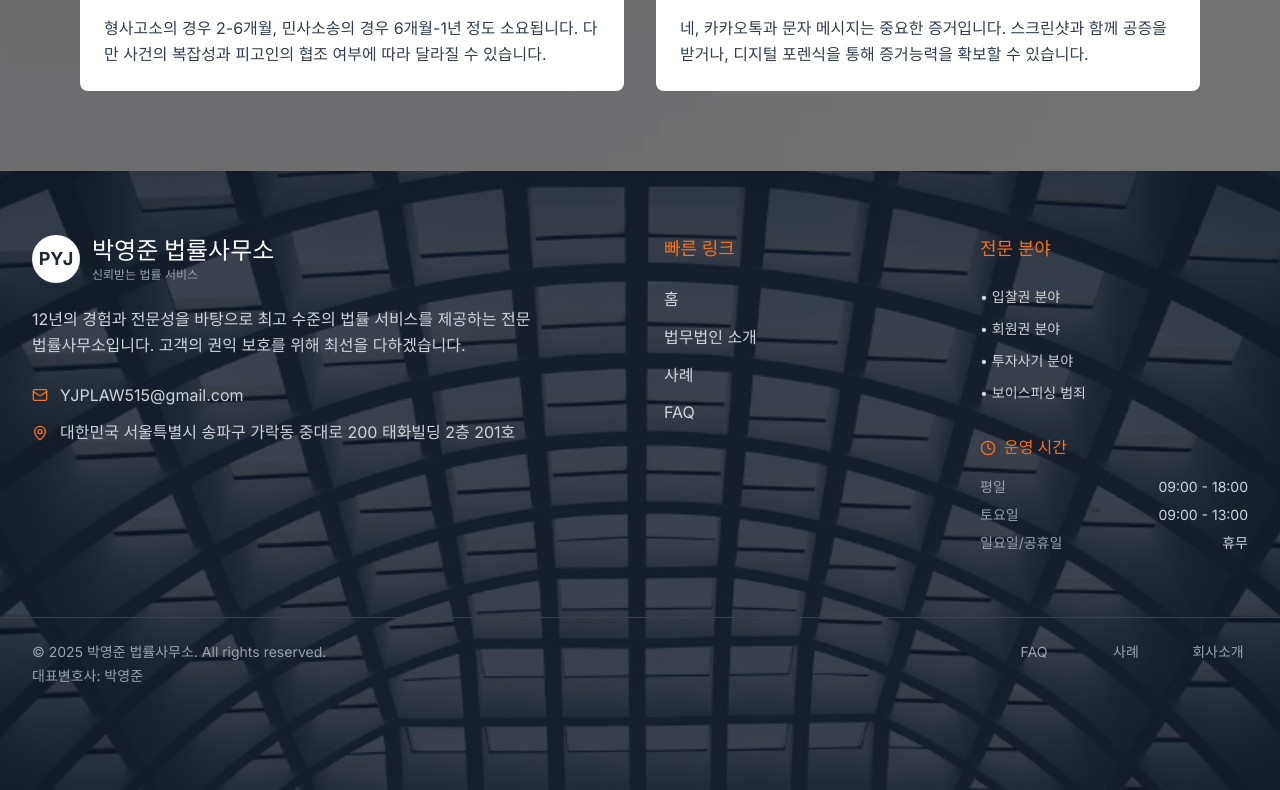
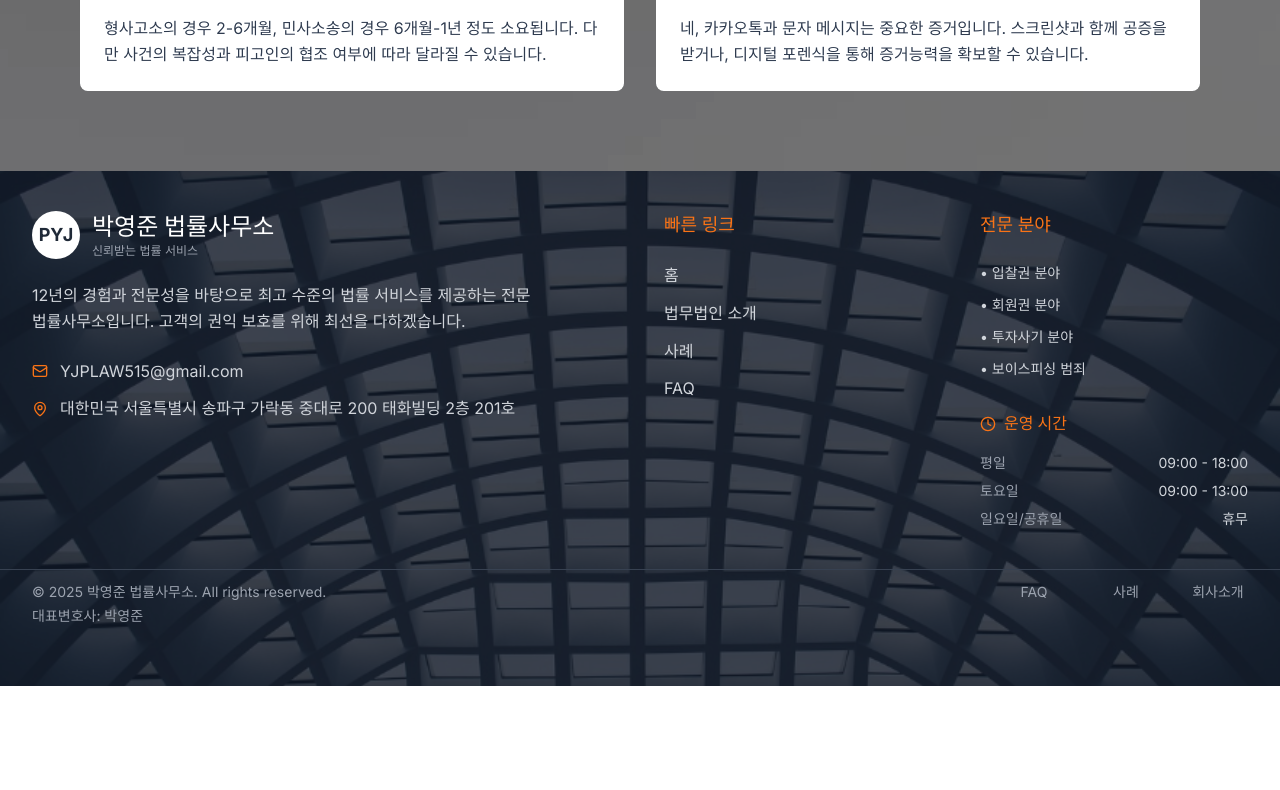
Before and after one commit to gu991230-cyber/gugit, a Next.js app: page / in a window 1280 px wide. Shown: the part 5549-6339 px from the top of the page. After the commit the page ends 6235 px from the top, so only its background shows below. Built offline with nearby package versions, Linux system fonts and the light colour scheme; no server answers.

Commit message:
style: reduce footer vertical padding for lower height

```diff
--- a/src/components/Footer.tsx
+++ b/src/components/Footer.tsx
@@ -3,7 +3,7 @@ import { Phone, Mail, MapPin, Clock } from 'lucide-react';
 
 const Footer = () => {
   return (
-    <footer className="relative bg-gray-800 text-white pb-20">
+    <footer className="relative bg-gray-800 text-white pb-12">
       {/* Background Image with Overlay */}
       <div className="absolute inset-0">
         <div
@@ -14,7 +14,7 @@ const Footer = () => {
       </div>
 
       {/* Main Footer Content */}
-      <div className="relative z-10 max-w-7xl mx-auto px-4 sm:px-6 lg:px-8 py-16">
+      <div className="relative z-10 max-w-7xl mx-auto px-4 sm:px-6 lg:px-8 py-10">
         <div className="grid grid-cols-1 md:grid-cols-2 lg:grid-cols-4 gap-12">
           {/* Company Info */}
           <div className="lg:col-span-2">
@@ -113,7 +113,7 @@ const Footer = () => {
 
       {/* Bottom Bar */}
       <div className="relative z-10 border-t border-gray-700">
-        <div className="max-w-7xl mx-auto px-4 sm:px-6 lg:px-8 py-6">
+        <div className="max-w-7xl mx-auto px-4 sm:px-6 lg:px-8 py-3">
           <div className="flex flex-col md:flex-row justify-between items-start">
             <div className="text-gray-400 text-sm mb-4 md:mb-0">
                <p>&copy; 2025 박영준 법률사무소. All rights reserved.</p>
```
